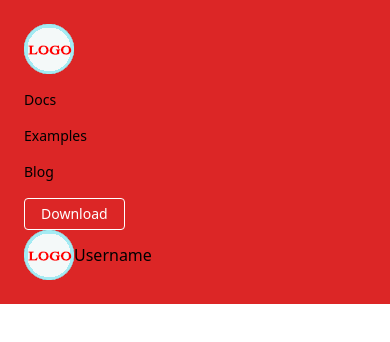
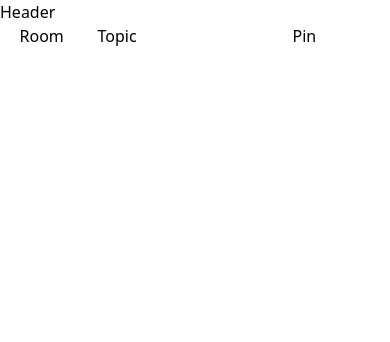
Before and after one commit to SupawiriyaSaranarak/GroupProjectWebboardFrontEnd, a React (Create React App) app: page / in a window 390 px wide. Shown: the top 342 px of the page. Built offline with nearby package versions, Linux system fonts and the light colour scheme.

Commit message:
create layout authcontext

```diff
--- a/package.json
+++ b/package.json
@@ -19,9 +19,9 @@
     "web-vitals": "^1.1.1"
   },
   "scripts": {
-    "start": "craco start",
-    "build": "craco build",
-    "test": "craco test",
+    "start": "react-scripts start",
+    "build": "react-scripts build",
+    "test": "react-scripts test",
     "eject": "react-scripts eject"
   },
   "eslintConfig": {
--- a/src/App.js
+++ b/src/App.js
@@ -2,16 +2,50 @@ import logo from "./logo.svg";
 import "./App.css";
 import { BrowserRouter, Switch, Route, Redirect } from "react-router-dom";
 
+import { useContext } from "react";
+import { AuthContext } from "./contexts/AuthContextProvider";
+
 import HomePage from "./pages/HomePage";
 
+const privateRoutes = [
+  // {
+  //   path: "/",
+  //   component: Home,
+  // },
+  // {
+  //   path: "/profile",
+  //   component: Profile,
+  // },
+];
+
+const publicRoutes = [
+  // {
+  //   path: "/register",
+  //   component: Auth,
+  // },
+  {
+    path: "/",
+    component: HomePage,
+  },
+];
+
 function App() {
+  const { isAuthenticated } = useContext(AuthContext);
   return (
-    <BrowserRouter>
-      <Switch>
-        <Route exact path={"/"} component={HomePage} />
-        <Redirect to="/" />
-      </Switch>
-    </BrowserRouter>
+    <Switch>
+      {isAuthenticated &&
+        privateRoutes.map((el, index) => (
+          <Route key={index} exact path={el.path} component={el.component} />
+        ))}
+
+      {!isAuthenticated &&
+        publicRoutes.map((el, index) => (
+          <Route key={index} exact path={el.path} component={el.component} />
+        ))}
+      <Route exact path="/" component={HomePage} />
+
+      <Redirect to="/" />
+    </Switch>
   );
 }
 
--- /dev/null
+++ b/src/config/axios.js
@@ -0,0 +1,29 @@
+import axios from "axios";
+import localStorageService from "../services/localStorageService";
+
+axios.defaults.baseURL = "http://localhost:8000";
+
+axios.interceptors.request.use(
+  (config) => {
+    if (localStorageService.getToken())
+      config.headers.authorization = `Bearer ${localStorageService.getToken()}`;
+    return config;
+  },
+  (err) => Promise.reject(err)
+);
+//modify req headers
+
+axios.interceptors.response.use(
+  (response) => response,
+  (err) => {
+    if (err.response.status === 401) {
+      localStorageService.clearToken();
+      window.location.assign("/");
+      return;
+    }
+    return Promise.reject(err);
+  }
+);
+// จัดการ error
+
+export default axios;
--- /dev/null
+++ b/src/contexts/AuthContextProvider.js
@@ -0,0 +1,21 @@
+import { createContext, useState } from "react";
+import localStorageService from "../services/localStorageService";
+
+export const AuthContext = createContext();
+
+function AuthContextProvider({ children }) {
+  // const [state,dispatch] = useReducer(reducer, initialState)
+  const [isAuthenticated, setIsAuthenticated] = useState(
+    localStorageService.getToken()
+  );
+  const [user, setUser] = useState({});
+  return (
+    <AuthContext.Provider
+      value={{ isAuthenticated, setIsAuthenticated, user, setUser }}
+    >
+      {children}
+    </AuthContext.Provider>
+  );
+}
+
+export default AuthContextProvider;
--- a/src/index.css
+++ b/src/index.css
@@ -12,6 +12,40 @@ code {
     monospace;
 }
 
+.content-body {
+  display: flex;
+  flex-direction: row;
+  justify-content: center;
+  align-items: flex-start;
+}
+.margin-left {
+  width: 5vw;
+}
+.content-body-room {
+  display: flex;
+  flex-direction: column;
+  justify-content: center;
+  align-items: flex-start;
+  width: 20vw;
+}
+.content-body-topic {
+  display: flex;
+  flex-direction: column;
+  justify-content: center;
+  align-items: flex-start;
+  width: 50vw;
+}
+.content-body-pin {
+  display: flex;
+  flex-direction: column;
+  justify-content: center;
+  align-items: flex-start;
+  width: 20vw;
+}
+.margin-right {
+  width: 5vw;
+}
+
 @tailwind base;
 @tailwind components;
 @tailwind utilities;
--- a/src/index.js
+++ b/src/index.js
@@ -1,14 +1,20 @@
-import React from 'react';
-import ReactDOM from 'react-dom';
-import './index.css';
-import App from './App';
-import reportWebVitals from './reportWebVitals';
+import React from "react";
+import ReactDOM from "react-dom";
+import "./index.css";
+import App from "./App";
+import reportWebVitals from "./reportWebVitals";
+import { BrowserRouter } from "react-router-dom";
+import AuthContextProvider from "./contexts/AuthContextProvider";
 
 ReactDOM.render(
   <React.StrictMode>
-    <App />
+    <AuthContextProvider>
+      <BrowserRouter>
+        <App />
+      </BrowserRouter>
+    </AuthContextProvider>
   </React.StrictMode>,
-  document.getElementById('root')
+  document.getElementById("root")
 );
 
 // If you want to start measuring performance in your app, pass a function
--- a/src/pages/HomePage.js
+++ b/src/pages/HomePage.js
@@ -18,45 +18,16 @@ function HomePage() {
     //   </div>
     // </div>
 
-    <nav class="flex items-center justify-between flex-wrap bg-teal p-6 bg-red-600">
-      <div class="flex items-center flex-no-shrink text-black mr-6">
-        <img src={LOGO} alt="logo" />
+    <div>
+      <div className="header">Header</div>
+      <div className="content-body">
+        <div className="margin-right"></div>
+        <div className="content-body-room">Room</div>
+        <div className="content-body-topic">Topic</div>
+        <div className="content-body-pin">Pin</div>
+        <div className="margin-left"></div>
       </div>
-      <div class="w-full block flex-grow lg:flex lg:items-center lg:w-auto">
-        <div class="text-sm lg:flex-grow">
-          <a
-            href="#responsive-header"
-            class="block mt-4 lg:inline-block lg:mt-0 text-teal-lighter hover:text-white mr-4"
-          >
-            Docs
-          </a>
-          <a
-            href="#responsive-header"
-            class="block mt-4 lg:inline-block lg:mt-0 text-teal-lighter hover:text-white mr-4"
-          >
-            Examples
-          </a>
-          <a
-            href="#responsive-header"
-            class="block mt-4 lg:inline-block lg:mt-0 text-teal-lighter hover:text-white"
-          >
-            Blog
-          </a>
-        </div>
-        <div>
-          <a
-            href="#"
-            class="inline-block text-sm px-4 py-2 leading-none border rounded text-white border-white hover:border-transparent hover:text-teal hover:bg-white mt-4 lg:mt-0"
-          >
-            Download
-          </a>
-        </div>
-      </div>
-      <div class="flex items-center flex-no-shrink text-black mr-6">
-        <img src={LOGO} alt="logo" />
-        <span>Username</span>
-      </div>
-    </nav>
+    </div>
   );
 }
 
--- /dev/null
+++ b/src/services/localStorageService.js
@@ -0,0 +1,8 @@
+const tokenName = 'token';
+const setToken = token => localStorage.setItem(tokenName, token);
+const getToken = () => localStorage.getItem(tokenName);
+const clearToken = () => localStorage.removeItem(tokenName);
+
+const service = { setToken, getToken, clearToken };
+
+export default service;
```
